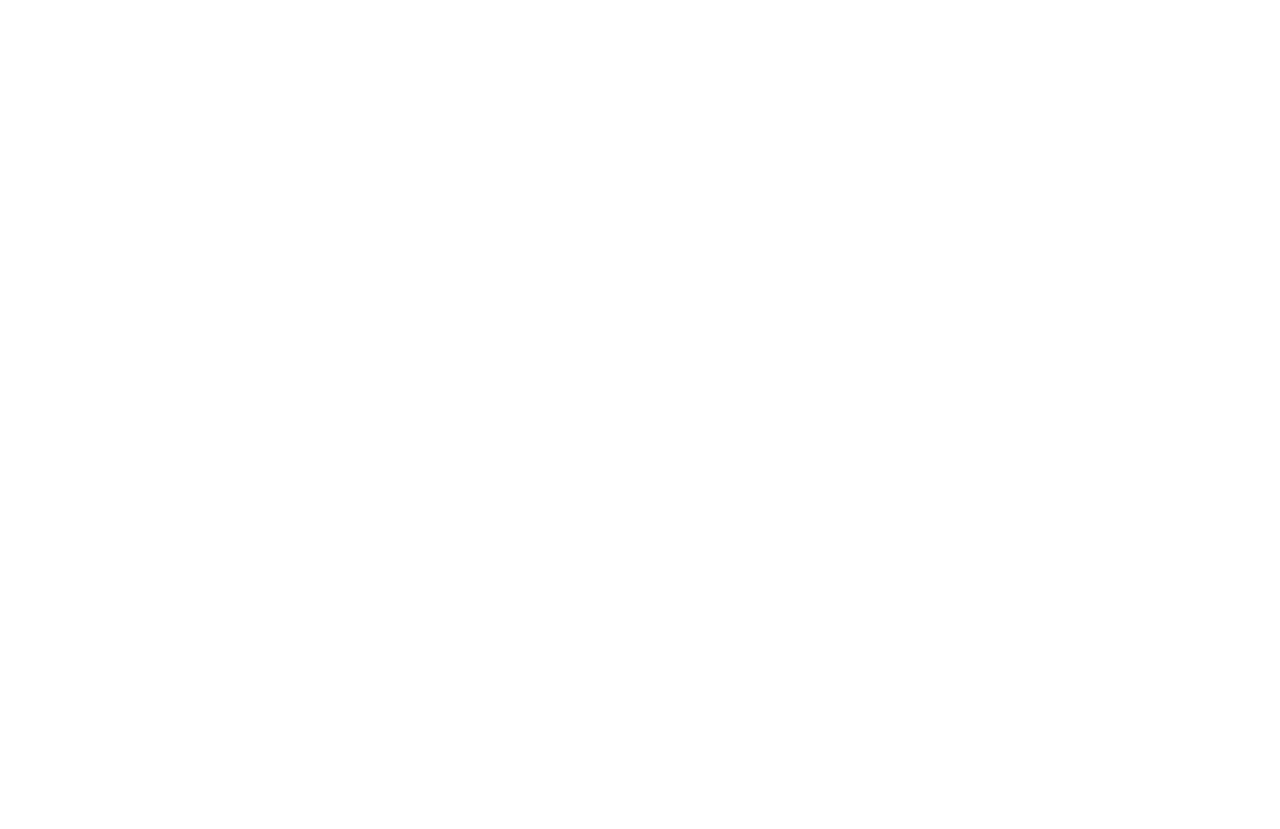
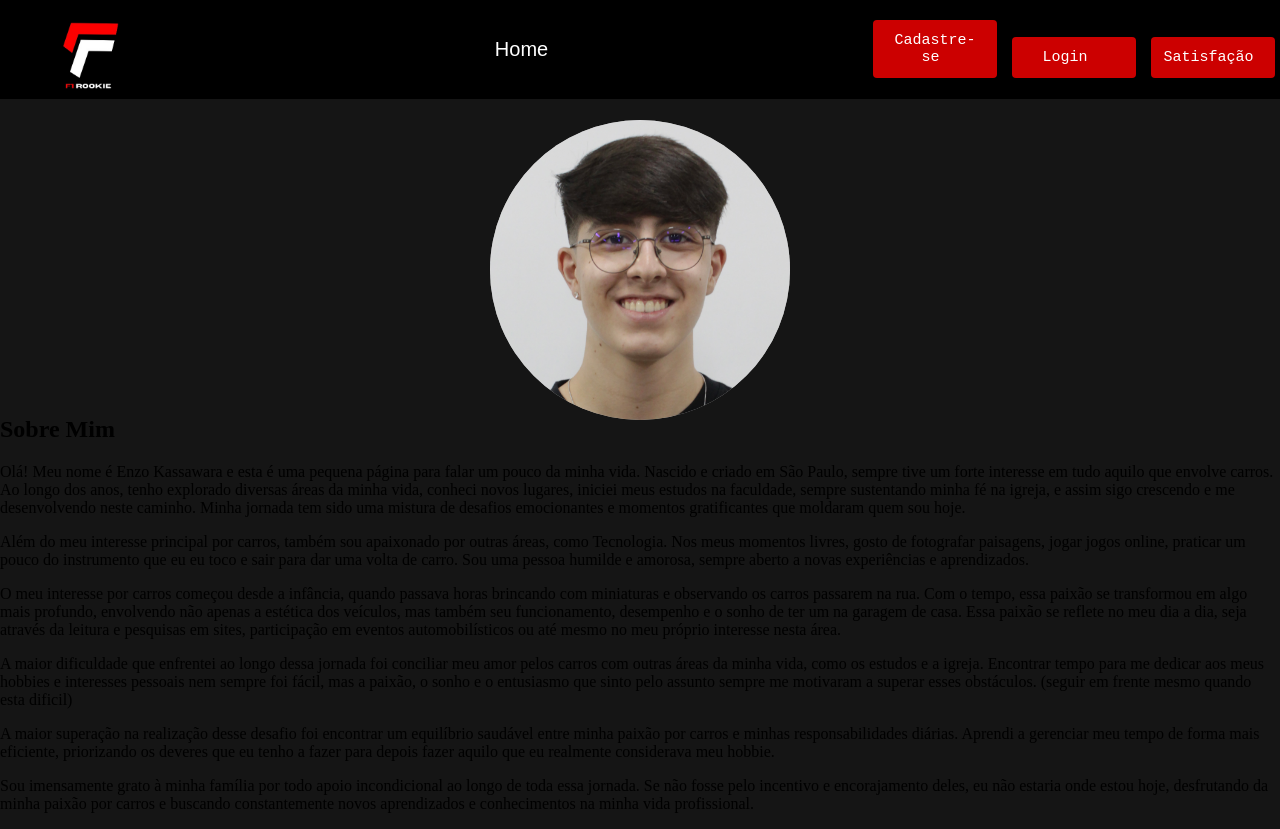
Before and after one commit to EnzoKassa/individual-sprint3, a website: page web-data-viz/public/sobremim.html in a window 1280 px wide. Before the commit the page ends 800 px from the top, so only its background shows below. Drawn offline with Linux system fonts and the light colour scheme.

Commit message:
pagina sobre mim incluida no projeto.

```diff
--- a/web-data-viz/public/1.index.css
+++ b/web-data-viz/public/1.index.css
@@ -156,7 +156,7 @@ img {
 html {
 
     scroll-behavior: smooth;
-    font-size: 20px;
+    font-size: 30px;
 
 }
 
@@ -235,3 +235,13 @@ html {
     padding: 30px;
     width: 50%;
 }
+
+.a_link {
+
+    display: flex;
+    justify-content: center ;
+    border-radius: 3px solid white;
+    border: 3px;
+    text-decoration: none;
+
+}
--- /dev/null
+++ b/web-data-viz/public/1.sobremim.css
@@ -0,0 +1,109 @@
+body {
+    border: none;
+    margin: 0;
+    overflow-x: hidden;
+    background-color: #151515;
+}
+
+img {
+    width: 100%;
+    height: 175px;
+    left: 0;
+}
+
+.sessao1 {
+    background-color: #000000;
+    height: 12vh;
+    width: 100%;
+    border: none;
+    display: flex;
+    align-items: center;
+    justify-content: center;
+    transform: translate(0%, 1%);
+}
+
+
+.header {
+    background-color: #000000;
+    width: 100%;
+    height: 100px;
+    display: flex;
+    justify-content: space-between;
+    align-items: center;
+    font-size: 20px;
+
+}
+
+.a_header {
+    padding: 15px;
+    display: inline-flex;
+    align-items: center;
+    flex-direction: row;
+    color: white;
+    font-size: 20px;
+    text-decoration: none;
+    font-family: Arial, Helvetica, sans-serif;
+}
+
+
+.b_header {
+    display: inline-block;
+    border-radius: 4px;
+    background-color: #CC0000;
+    border: none;
+    color: #FFFFFF;
+    text-align: center;
+    font-size: 15px;
+    padding: 12px;
+    width: 100px;
+    transition: all 0.5s;
+    cursor: pointer;
+    margin: 5px;
+    font-family: monospace;
+}
+
+.b_header span {
+    cursor: pointer;
+    display: inline-block;
+    position: relative;
+    transition: 0.5s;
+}
+
+.b_header span:after {
+    content: '\00bb';
+    ;
+    opacity: 0;
+    top: 0;
+    right: -20px;
+    transition: 0.5s;
+}
+
+.b_header:hover span {
+    padding-right: 25px;
+}
+
+.b_header:hover span:after {
+    opacity: 1;
+    right: 0;
+}
+
+
+.fotopessoal {
+    background-color: #aaa;
+    border-radius: 50%;
+    width: 300px;
+    height: 300px;
+    overflow: hidden;
+    position: relative;
+    display: flex;
+    align-items: center;
+    justify-content: center;
+    margin: 0 auto;
+    transform: translate(0, 8%);
+}
+
+.fotopessoal img {
+    width: 100%;
+    height: auto;
+    transform: translate(0, 8%);
+}
--- a/web-data-viz/public/sobremim.html
+++ b/web-data-viz/public/sobremim.html
@@ -6,8 +6,73 @@
     <meta name="viewport" content="width=device-width, initial-scale=1.0">
     <title> Sobre Mim </title>
 </head>
+<link rel="stylesheet" href="1.sobremim.css">
 
 <body>
+    <div class="sessao1">
+
+        <header class="header">
+            <div class="logo">
+                <img src="img/logoF1rookieBG.png" alt="">
+            </div>
+
+            <div class="link">
+                <a class="a_header" href="index.html"> Home </a>
+
+            </div>
+
+            <div class="logincadastro">
+                <a class="b_header" href="cadastro.html"> <span>Cadastre-se</span> </a>
+                <a class="b_header" href="login.html"><span> Login </span></a>
+                <a class="b_header" href="satisfação.html"><span> Satisfação</span></a>
+            </div>
+
+        </header>
+
+    </div>
+    <section id="sobremim1" class="sobremim1">
+        <div class="fotopessoal">
+            <img src="img/IMG PESSOAL.jpg" alt="Sua Foto Pessoal">
+        </div>
+        <div class="descricao">
+            <h2>Sobre Mim</h2>
+            <p>
+                Olá! Meu nome é Enzo Kassawara e esta é uma pequena página para falar um pouco da minha vida. Nascido e
+                criado em São Paulo, sempre tive um forte interesse em tudo aquilo que envolve carros. Ao longo dos
+                anos, tenho explorado diversas áreas da minha vida, conheci novos lugares, iniciei meus estudos na
+                faculdade, sempre sustentando minha fé na igreja, e assim sigo crescendo e me desenvolvendo neste
+                caminho. Minha jornada tem sido uma mistura de desafios emocionantes e momentos gratificantes que
+                moldaram quem sou hoje.
+            </p>
+            <p>
+                Além do meu interesse principal por carros, também sou apaixonado por outras áreas, como Tecnologia. Nos meus momentos
+                livres, gosto de fotografar paisagens, jogar jogos online, praticar um pouco do instrumento que eu eu toco e sair para dar uma volta de carro. Sou uma pessoa humilde e amorosa, sempre aberto a
+                novas experiências e aprendizados.
+            </p>
+            <p>
+                O meu interesse por carros começou desde a infância, quando passava horas brincando com miniaturas e
+                observando os carros passarem na rua. Com o tempo, essa paixão se transformou em algo mais profundo,
+                envolvendo não apenas a estética dos veículos, mas também seu funcionamento, desempenho e o sonho de ter um na garagem de casa. Essa paixão se reflete no meu dia a dia, seja através da leitura e pesquisas em sites,
+                participação em eventos automobilísticos ou até mesmo no meu próprio interesse nesta área.
+            </p>
+            <p>
+                A maior dificuldade que enfrentei ao longo dessa jornada foi conciliar meu amor pelos carros com outras
+                áreas da minha vida, como os estudos e a igreja. Encontrar tempo para me dedicar aos meus hobbies e
+                interesses pessoais nem sempre foi fácil, mas a paixão, o sonho e o entusiasmo que sinto pelo assunto sempre me motivaram a superar esses obstáculos. (seguir em frente mesmo quando esta dificil)
+            </p>
+            <p>
+                A maior superação na realização desse desafio foi encontrar um equilíbrio saudável entre minha paixão
+                por carros e minhas responsabilidades diárias. Aprendi a gerenciar meu tempo de forma mais eficiente,
+                priorizando os deveres que eu tenho a fazer para depois fazer aquilo que eu realmente considerava meu hobbie.
+            </p>
+            <p>
+                Sou imensamente grato à minha família por todo apoio incondicional ao longo de toda essa
+                jornada. Se não fosse pelo incentivo e encorajamento deles, eu não estaria onde estou hoje, desfrutando
+                da minha paixão por carros e buscando constantemente novos aprendizados e conhecimentos na minha vida profissional.
+            </p>
+        </div>
+    </section>
+
 
 </body>
 
```
Also changed, not shown: web-data-viz/public/index.html (+20 -26 lines), web-data-viz/public/img/EducaçãoQualidade.jpg (added), web-data-viz/public/img/IMG PESSOAL.jpg (added).
